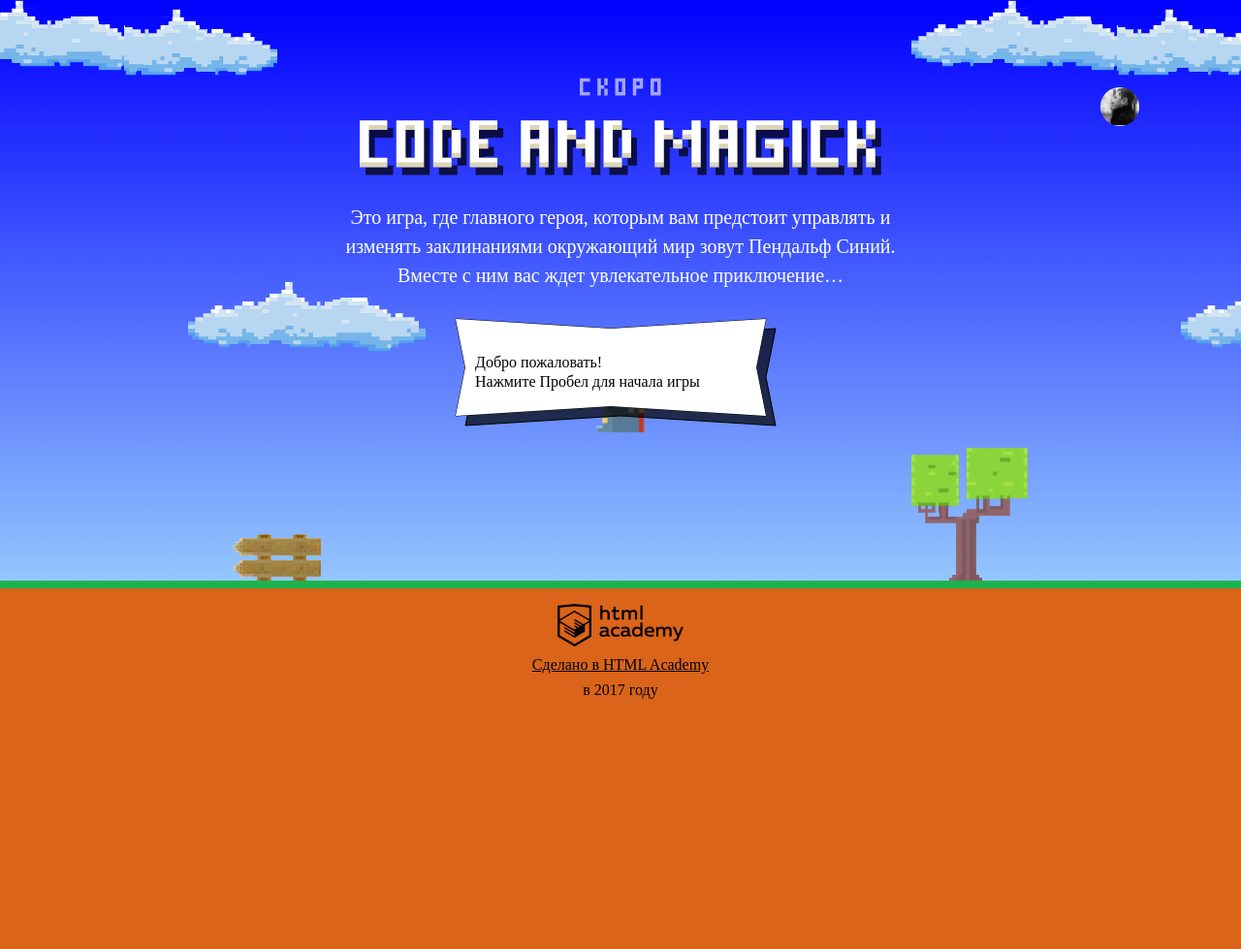
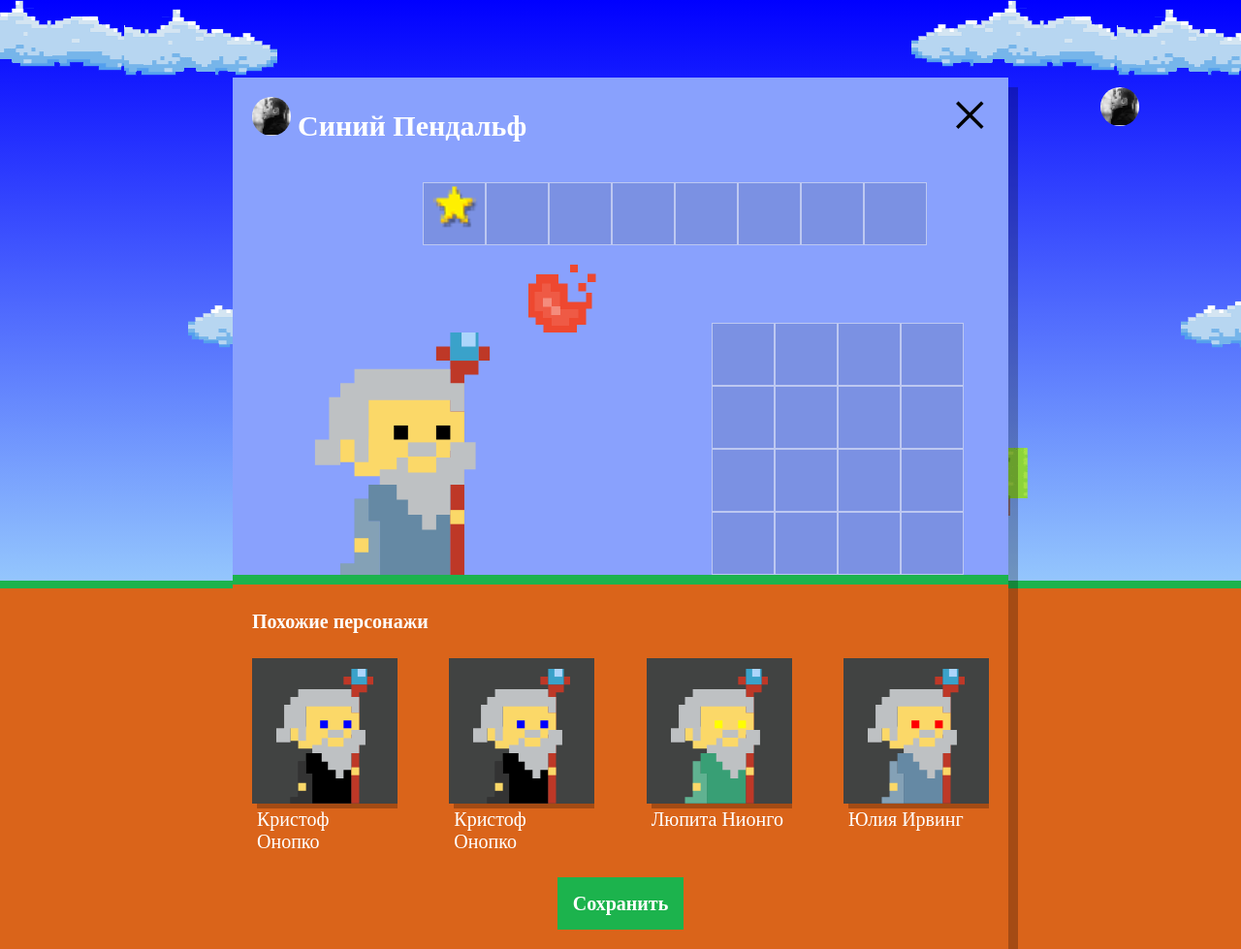
Before and after one commit to VDCasper/912453-code-and-magick-17, a website: page index.html in a window 1280 px wide. Shown: the whole page at 97% size. Before the commit the page ends 800 px from the top, so only its background shows below. Drawn offline with Linux system fonts and the light colour scheme; a web font is replaced by a local one.

Commit message:
Задание 4 - добавлено окно настроек персонажа

```diff
--- a/index.html
+++ b/index.html
@@ -224,6 +224,7 @@
         return height / 3 - getWizardHeight() / 2;
       };
     </script>
+    <script src="js/setup.js"></script>
     <script src="js/stat.js"></script>
     <script src="js/game.js"></script>
   </body>
--- /dev/null
+++ b/js/setup.js
@@ -0,0 +1,88 @@
+'use strict';
+
+// Объявляем объекты из DOM
+var setupWindow = document.querySelector('.setup');
+var setupSimilar = document.querySelector('.setup-similar');
+var wizardTemplate = document
+  .querySelector('#similar-wizard-template')
+  .content.querySelector('.setup-similar-item');
+var similarWizardsList = document.querySelector('.setup-similar-list');
+
+// Инициализируем набор возможных свойств персонажей
+var names = [
+  'Иван',
+  'Хуан Себастьян',
+  'Мария', 'Кристоф',
+  'Виктор', 'Юлия',
+  'Люпита',
+  'Вашингтон'
+];
+
+var surnames = [
+  'да Марья',
+  'Верон',
+  'Мирабелла',
+  'Вальц',
+  'Онопко',
+  'Топольницкая',
+  'Нионго',
+  'Ирвинг'
+];
+
+var coatColors = [
+  'rgb(101, 137, 164)',
+  'rgb(241, 43, 107)',
+  'rgb(146, 100, 161)',
+  'rgb(56, 159, 117)',
+  'rgb(215, 210, 55)',
+  'rgb(0, 0, 0)'
+];
+
+var eyesColors = ['black', 'red', 'blue', 'yellow', 'green'];
+
+// Массив для
+var randomWizardsArray = [];
+
+// Возвращает случайный элемент массива
+function getRandomArrayElement(array) {
+  return array[Math.floor(Math.random() * array.length)];
+}
+
+// Генерирует объект волшебника со случайними свойствами
+function getRandomWizard() {
+  return {
+    name: getRandomArrayElement(names) + ' ' + getRandomArrayElement(surnames),
+    coatColor: getRandomArrayElement(coatColors),
+    eyesColor: getRandomArrayElement(eyesColors)
+  };
+}
+
+// Создает DOM-элемент из объекта
+function getWizardItem(element, wizard) {
+  element.querySelector('.setup-similar-label').textContent = wizard.name;
+  element.querySelector('.wizard-coat').style.fill = wizard.coatColor;
+  element.querySelector('.wizard-eyes').style.fill = wizard.eyesColor;
+  return element;
+}
+
+// Добавляет в указанный список (объект DOM) элементы из массива волшебников
+function addElementsToList(wizardsList, wizardsArray) {
+  for (var i = 0; i < wizardsArray.length; i++) {
+    // var wizardItem = getWizardItem(wizardTemplate.cloneNode(true), getRandomWizard());
+    var wizardItem = getWizardItem(wizardTemplate.cloneNode(true), wizardsArray[i]);
+    wizardsList.appendChild(wizardItem);
+  }
+}
+
+// Добавляем в массим 4-х случайных волшебников
+for (var i = 0; i < 4; i++) {
+  randomWizardsArray[i] = getRandomWizard();
+}
+
+addElementsToList(similarWizardsList, randomWizardsArray);
+
+// Показываем окно настроек персонажа
+setupWindow.classList.remove('hidden');
+setupSimilar.classList.remove('hidden');
+
+// EOF
```
